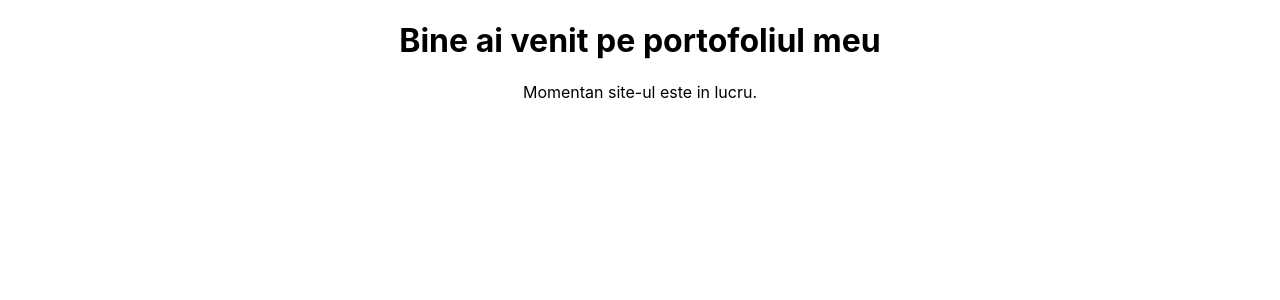
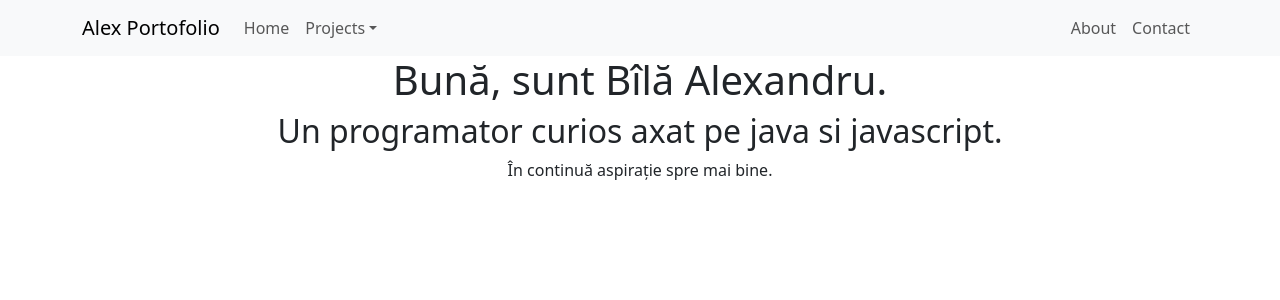
Before and after one commit to alexb997/myWebsite, a React (Create React App) app in the folder portofolioFront/: page / in a window 1280 px wide. Shown: the top 300 px of the page. Built offline with nearby package versions, Linux system fonts and the light colour scheme.

Commit message:
Navbar update & home edit

```diff
--- a/portofolioFront/package.json
+++ b/portofolioFront/package.json
@@ -6,7 +6,9 @@
     "@testing-library/jest-dom": "^5.16.5",
     "@testing-library/react": "^13.4.0",
     "@testing-library/user-event": "^13.5.0",
+    "bootstrap": "^5.3.0",
     "react": "^18.2.0",
+    "react-bootstrap": "^2.8.0",
     "react-dom": "^18.2.0",
     "react-router-dom": "^6.14.0",
     "react-scripts": "5.0.1",
--- a/portofolioFront/src/App.js
+++ b/portofolioFront/src/App.js
@@ -1,10 +1,12 @@
 import "./App.css";
+import NavBar from "./components/navigation/NavBar";
 
 import AppRouter from "./components/routing/AppRouter";
 
 function App() {
   return (
     <div className="App">
+      <NavBar/>
       <AppRouter />
     </div>
   );
--- /dev/null
+++ b/portofolioFront/src/components/navigation/NavBar.js
@@ -0,0 +1,55 @@
+import Container from "react-bootstrap/Container";
+import Nav from "react-bootstrap/Nav";
+import Navbar from "react-bootstrap/Navbar";
+import NavDropdown from "react-bootstrap/NavDropdown";
+
+function NavBar() {
+  // return (
+  //     <Navbar expand="lg" className="bg-body-tertiary">
+  //       <Container>
+  //         <Navbar.Brand href="/">Alex Portofolio</Navbar.Brand>
+  //         <Navbar.Toggle aria-controls="basic-navbar-nav" />
+  <Navbar.Collapse id="basic-navbar-nav">
+    <Nav className="me-auto">
+      <Nav.Link href="/">Home</Nav.Link>
+      <NavDropdown title="Projects" id="basic-nav-dropdown">
+        <NavDropdown.Item href="/projects">Project1</NavDropdown.Item>
+        <NavDropdown.Item href="/projects">Project2</NavDropdown.Item>
+        <NavDropdown.Divider />
+        <NavDropdown.Item href="/about">About</NavDropdown.Item>
+        <NavDropdown.Item href="/about">Contact</NavDropdown.Item>
+      </NavDropdown>
+      // <Nav.Link href="/projects">Projects</Nav.Link>
+      // <Nav.Link href="/projects">Projects</Nav.Link>
+      //{" "}
+    </Nav>
+    //{" "}
+  </Navbar.Collapse>;
+  //       </Container>
+  //     </Navbar>
+  return (
+    <Navbar collapseOnSelect expand="lg" className="bg-body-tertiary">
+      <Container>
+        <Navbar.Brand href="/">Alex Portofolio</Navbar.Brand>
+        <Navbar.Toggle aria-controls="basic-navbar-nav" />
+        <Navbar.Collapse id="responsive-navbar-nav">
+          <Nav className="me-auto">
+            <Nav.Link href="/">Home</Nav.Link>
+            <NavDropdown title="Projects" id="basic-nav-dropdown">
+              <NavDropdown.Item href="/projects">Project1</NavDropdown.Item>
+              <NavDropdown.Item href="/projects">Project2</NavDropdown.Item>
+            </NavDropdown>
+          </Nav>
+          <Nav>
+            <Nav.Link href="/about">About</Nav.Link>
+            <Nav.Link eventKey={2} href="/contact">
+              Contact
+            </Nav.Link>
+          </Nav>
+        </Navbar.Collapse>
+      </Container>
+    </Navbar>
+  );
+}
+
+export default NavBar;
--- a/portofolioFront/src/components/pages/home/Home.js
+++ b/portofolioFront/src/components/pages/home/Home.js
@@ -1,8 +1,9 @@
 function Home() {
   return (
     <div>
-      <h1>Bine ai venit pe portofoliul meu</h1>
-      <p>Momentan site-ul este in lucru.</p>
+      <h1>Bună, sunt Bîlă Alexandru.</h1>
+      <h2>Un programator curios axat pe java si javascript.</h2>
+      <p>În continuă aspirație spre mai bine.</p>
     </div>
   );
 }
--- a/portofolioFront/src/index.css
+++ b/portofolioFront/src/index.css
@@ -1,3 +1,4 @@
+
 body {
   margin: 0;
   font-family: -apple-system, BlinkMacSystemFont, 'Segoe UI', 'Roboto', 'Oxygen',
```
Also changed, not shown: portofolioFront/src/index.js (+7 -6 lines), 1 other file (tests, documents, lock files or other folders).
